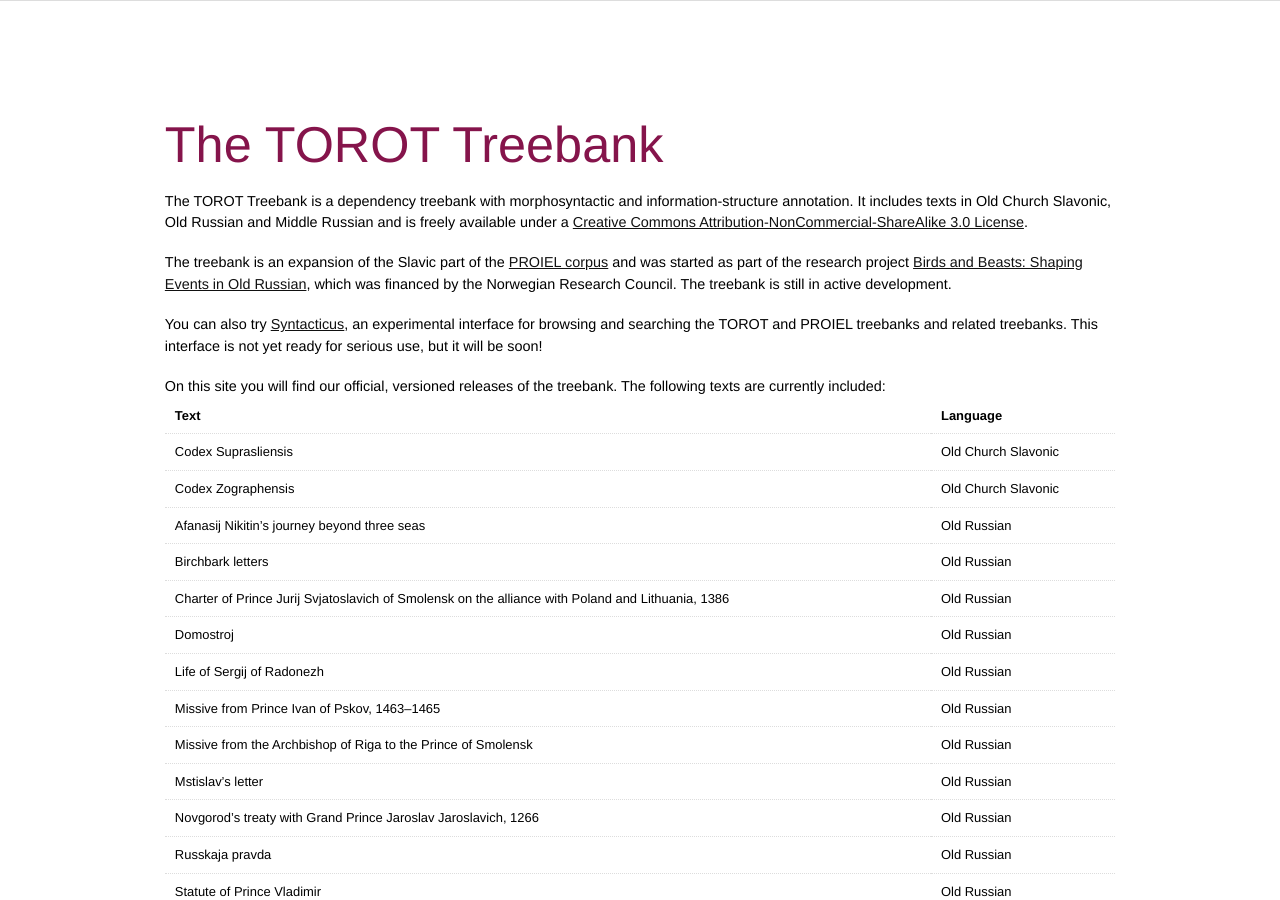
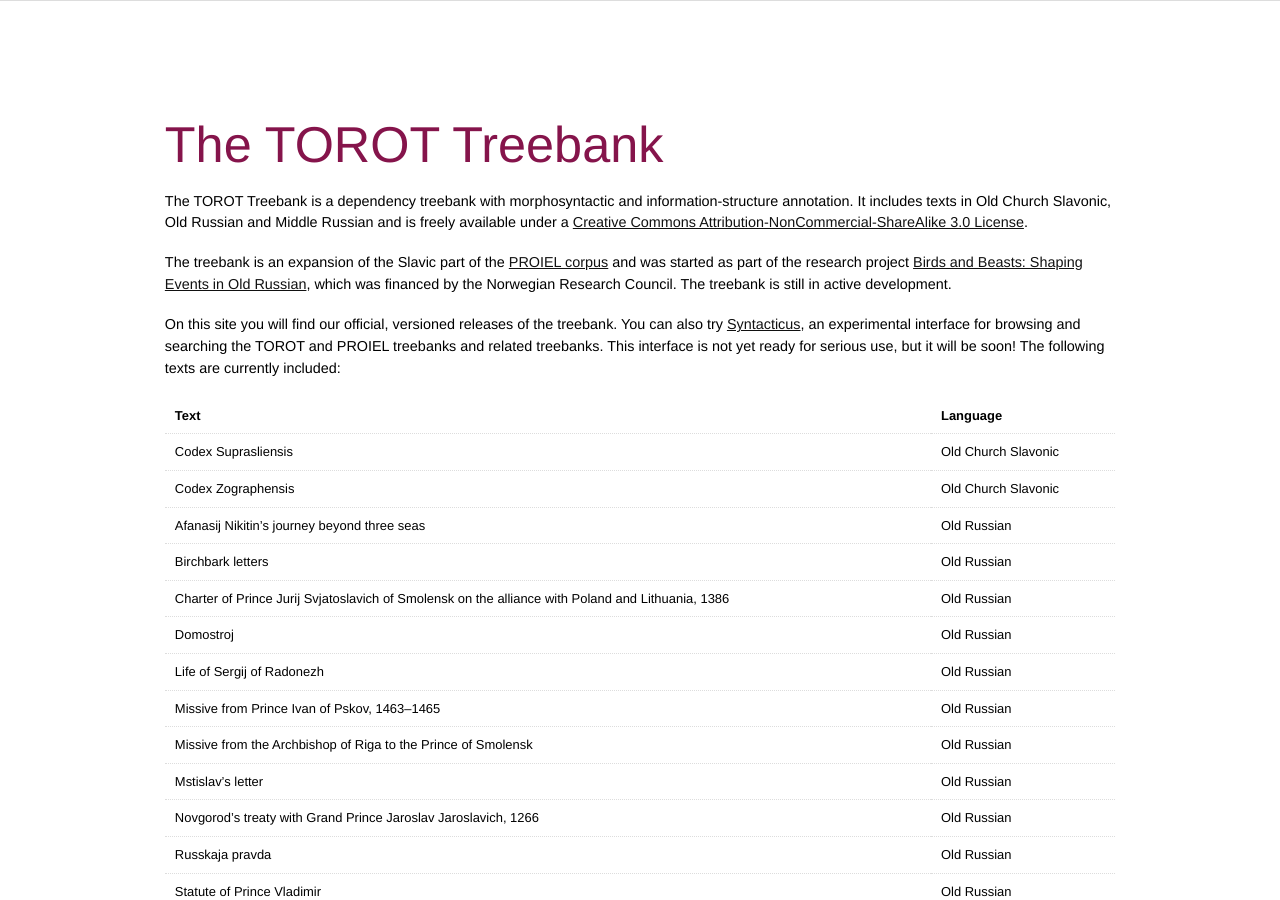
Before and after one commit to torottreebank/torottreebank.github.io, a Jekyll site: the page built from index.html, in a window 1280 px wide and 900 px high. Built offline with Jekyll 4.4.1, drawn with Linux system fonts in a browser that asks for light colours.

```diff
--- a/index.html
+++ b/index.html
@@ -22,13 +22,10 @@ layout: default
           Norwegian Research Council. The treebank is still in active
           development.
         </p>
-		<p>
-			You can also try <a href="http://syntacticus.org/">Syntacticus</a>, an experimental interface for browsing and searching
-			the TOROT and PROIEL treebanks and related treebanks. This interface is not yet ready for serious
-			use, but it will be soon!
-		</p
         <p>
-          On this site you will find our official, versioned releases of the treebank.
+          On this site you will find our official, versioned releases of the treebank. You can also try <a href="http://syntacticus.org/">Syntacticus</a>, an experimental interface for browsing and searching
+		  the TOROT and PROIEL treebanks and related treebanks. This interface is not yet ready for serious
+		  use, but it will be soon!
           The following texts are currently included:
 
           <table>
```
